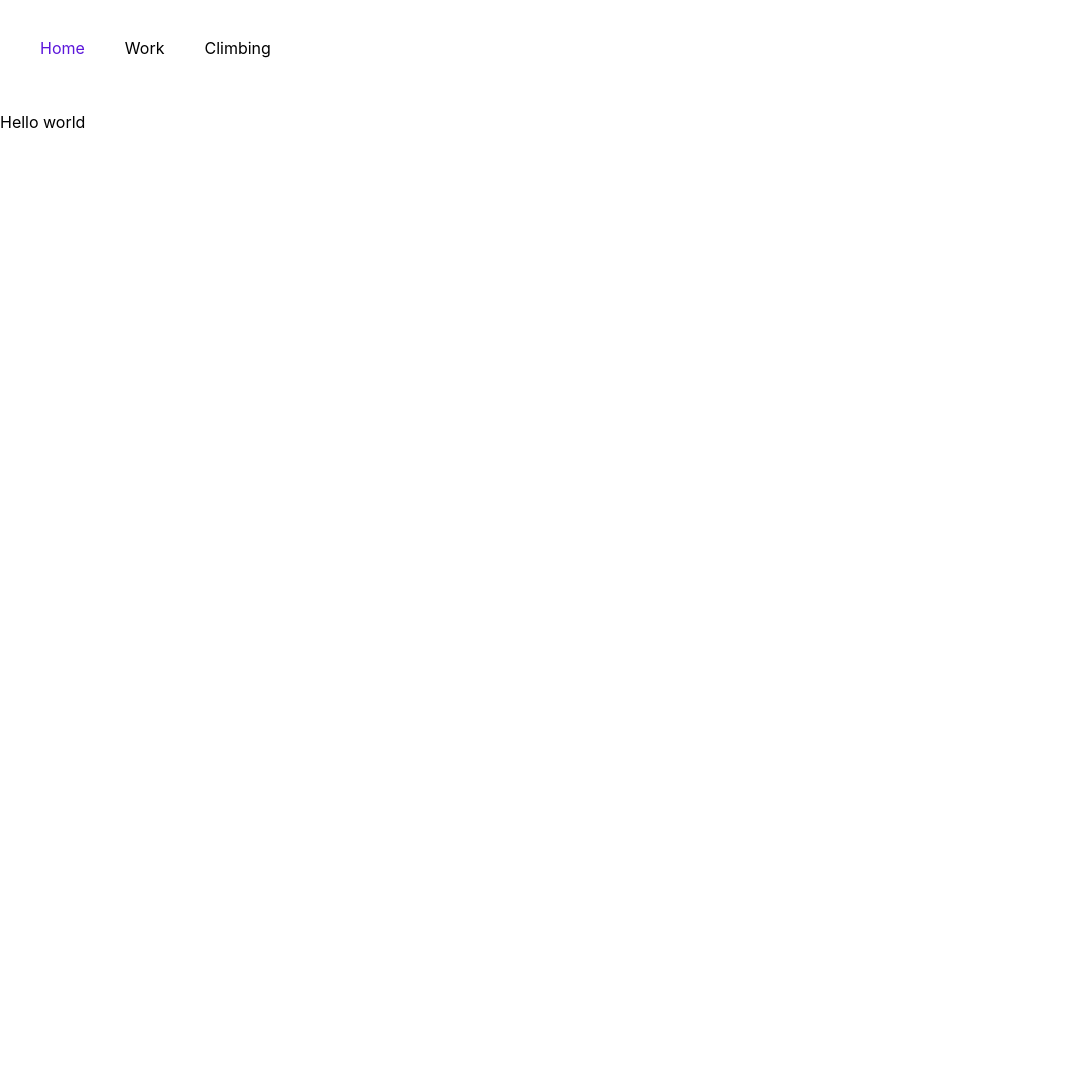
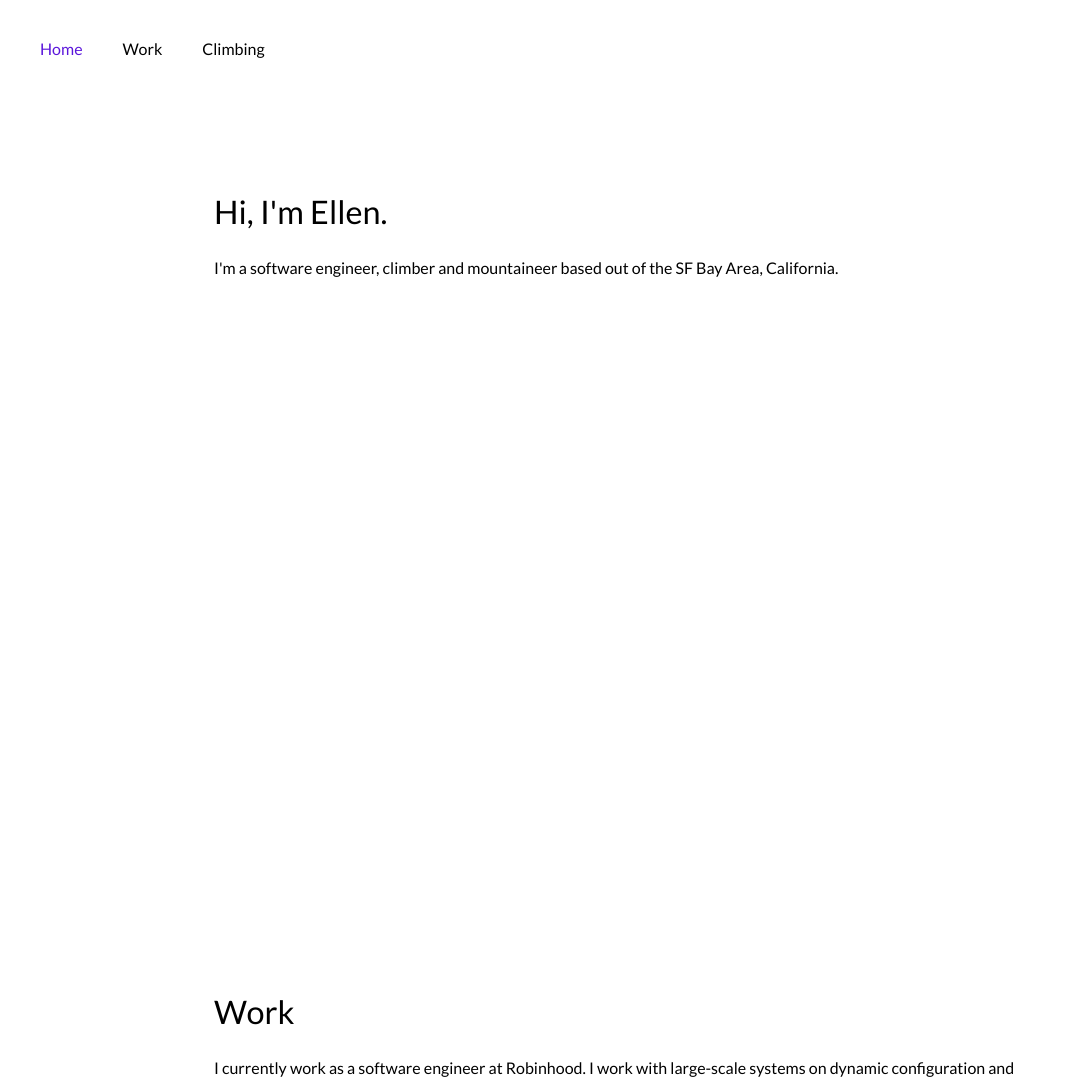
Before and after one commit to ellenluo/personal-website-2, a React (Create React App) app in the folder web/: page /home in a window 1280 px wide. Shown: the top 1084 px of the page, without its empty margins (0-1075 px from the left). Before the commit the page ends 800 px from the top, so only its background shows below. Built offline with nearby package versions, Linux system fonts and the light colour scheme.

Commit message:
Added website text

```diff
--- a/web/src/App.css
+++ /dev/null
@@ -1,38 +0,0 @@
-.App {
-  text-align: center;
-}
-
-.App-logo {
-  height: 40vmin;
-  pointer-events: none;
-}
-
-@media (prefers-reduced-motion: no-preference) {
-  .App-logo {
-    animation: App-logo-spin infinite 20s linear;
-  }
-}
-
-.App-header {
-  background-color: #282c34;
-  min-height: 100vh;
-  display: flex;
-  flex-direction: column;
-  align-items: center;
-  justify-content: center;
-  font-size: calc(10px + 2vmin);
-  color: white;
-}
-
-.App-link {
-  color: #61dafb;
-}
-
-@keyframes App-logo-spin {
-  from {
-    transform: rotate(0deg);
-  }
-  to {
-    transform: rotate(360deg);
-  }
-}
--- a/web/src/App.js
+++ b/web/src/App.js
@@ -1,14 +1,25 @@
 import React from 'react'
-import './App.css'
+import { createTheme, responsiveFontSizes, ThemeProvider } from '@mui/material/styles'
 
 import NavBar from './components/NavBar'
 import Router from './components/Router'
 
-const App = () => (
-  <React.Fragment>
-    <NavBar />
-    <Router />
-  </React.Fragment>
-)
+const App = () => {
+  const theme = createTheme({
+    typography: {
+      fontFamily: "'Lato', 'Roboto', 'Helvetica Neue', sans-serif",
+    },
+  })
+  const responsiveTheme = responsiveFontSizes(theme)
+
+  return (
+    <ThemeProvider theme={responsiveTheme}>
+      <React.Fragment>
+        <NavBar />
+        <Router />
+      </React.Fragment>
+    </ThemeProvider>
+  )
+}
 
 export default App
--- a/web/src/components/NavBar.tsx
+++ b/web/src/components/NavBar.tsx
@@ -17,6 +17,8 @@ const NavBar = () => {
         backgroundColor: 'white',
         boxShadow: 'none',
         padding: '16px',
+        position: 'fixed',
+        top: 0,
         transition: 'none',
       }}
     >
--- a/web/src/components/Router.tsx
+++ b/web/src/components/Router.tsx
@@ -1,11 +1,11 @@
 import React from 'react'
 import { Navigate, Routes, Route, Link } from 'react-router-dom'
 
-import { Main } from '../pages/Main'
+import Main from '../pages/Main'
 
 const Router = () => (
   <Routes>
-    <Route element={Main} path="/home" />
+    <Route element={<Main />} path="/home" />
     <Route path="*" element={<Navigate to="/home" replace />} />
   </Routes>
 )
--- a/web/src/index.css
+++ b/web/src/index.css
@@ -2,9 +2,8 @@
 
 body {
   margin: 0;
-  font-family: -apple-system, BlinkMacSystemFont, 'Lato', 'Roboto', 'Oxygen',
-    'Ubuntu', 'Cantarell', 'Fira Sans', 'Droid Sans', 'Helvetica Neue',
-    sans-serif;
+  font-family: 'Lato', 'Roboto', 'Helvetica Neue', sans-serif;
+  height: 100%;
   -webkit-font-smoothing: antialiased;
   -moz-osx-font-smoothing: grayscale;
 }
--- a/web/src/pages/Main.tsx
+++ b/web/src/pages/Main.tsx
@@ -1,3 +1,67 @@
 import React from 'react'
+import { useTheme } from '@mui/material/styles'
+import { Box, Container, Stack, Typography } from '@mui/material'
 
-export const Main = <p>Hello world</p>
+const Main = () => {
+  const theme = useTheme()
+  return (
+    <Stack spacing={0}>
+      <Container maxWidth="md" sx={{ height: '100vh', padding: '32px' }}>
+        <Stack spacing={3} sx={{ marginTop: '20vh' }}>
+          <Typography variant="h4">Hi, I'm Ellen.</Typography>
+          <Typography variant="body1">
+            I'm a software engineer, climber and mountaineer based out of the SF Bay Area,
+            California.
+          </Typography>
+        </Stack>
+      </Container>
+      <Container maxWidth="md" sx={{ height: '100vh', padding: '32px' }}>
+        <Stack spacing={3} sx={{ marginTop: '20vh' }}>
+          <Typography variant="h4" sx={{ marginBottom: '8px' }}>
+            Work
+          </Typography>
+          <Typography variant="body1">
+            I currently work as a software engineer at Robinhood. I work with large-scale systems on
+            dynamic configuration and experimentation. Previously I have interned at Meta, Airbnb
+            and Kloudless.
+          </Typography>
+          <Typography variant="body1">
+            I researched with Berkeley RISELab on DORY, an encrypted search system with distributed
+            trust.
+          </Typography>
+          <Typography variant="body1">
+            Some of my past personal projects include LoL Match Predictor, Petreon, MinimaList,
+            DreamPainter, Simple Weather and this website.
+          </Typography>
+          <Typography variant="body1">
+            Here is my resume and my LinkedIn profile. I am currently not looking for new
+            opportunities, but my email inbox is always open!
+          </Typography>
+        </Stack>
+      </Container>
+      <Container maxWidth="md" sx={{ height: '100vh', padding: '32px' }}>
+        <Stack spacing={3} sx={{ marginTop: '20vh' }}>
+          <Typography variant="h4" sx={{ marginBottom: '8px' }}>
+            Climbing
+          </Typography>
+          <Typography variant="body1">
+            I spend most of my free time rock climbing. I do bouldering, sport climbing and
+            trad/alpine climbing. Some of my favorite areas include Yosemite, Red Rock Canyon and
+            Lake Tahoe. All my climbing is ticked on my Mountain Project profile.
+          </Typography>
+          <Typography variant="body1">
+            I also spend time climbing in the snow. I have summited Mt Rainier, Mt Baker, Mt Adams
+            and Mt Shasta, all unguided. I hope to dive more into splitboard-mountaineering and ice
+            climbing in the future.
+          </Typography>
+          <Typography variant="body1">
+            My climbing adventures are well-documented on my Instagram. I have also recently started
+            to write trip reports. You can find them here.
+          </Typography>
+        </Stack>
+      </Container>
+    </Stack>
+  )
+}
+
+export default Main
```
